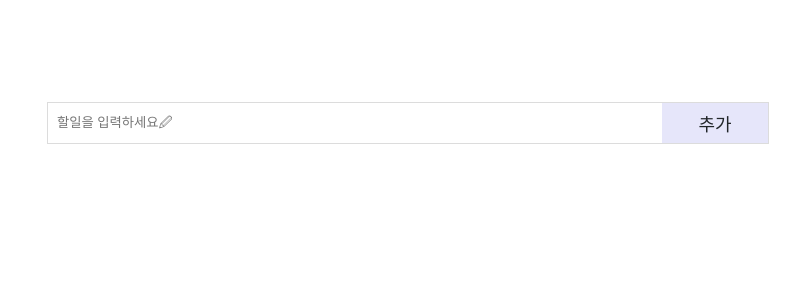
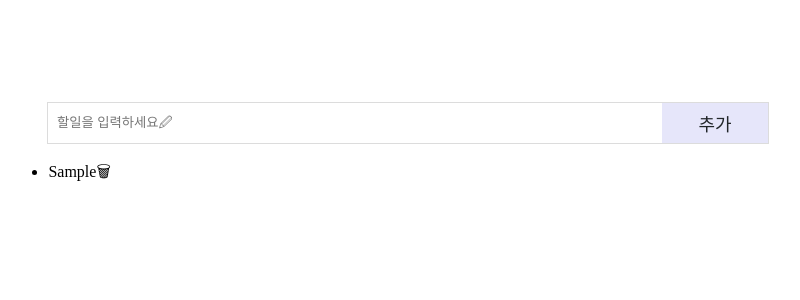
Before and after one commit to Kang-Gyeongwon/to-do-list-hw, a React (Create React App) app: page / in a window 1280 px wide. Both pictures are taken after typing "Sample" into the empty fields and a click on the input "추가". Shown: the top 300 px of the page, without its empty margins (94-894 px from the left). Built offline with nearby package versions, Linux system fonts and the light colour scheme; a web font is replaced by a local one.

Commit message:
feat: todolist 보여주기

```diff
--- a/src/components/ToDo/index.js
+++ b/src/components/ToDo/index.js
@@ -19,6 +19,7 @@ const ToDo = () => {
     }
   };
   return (
+    <div>
       <Header>
         <ToDoInputBox>
           <input
@@ -52,6 +53,19 @@ const ToDo = () => {
           />
         </ToDoInputBox>
       </Header>
+      <div id="body">
+        <ul>
+          {todos.map((todo, idx) => {
+            return (
+              <li key={idx}>
+                <span>{todo.content}</span>
+                <spna>&#128465;</spna>
+              </li>
+            );
+          })}
+        </ul>
+      </div>
+    </div>
   );
 };
 
```
Lines whose indentation alone changed are shown as unchanged.
